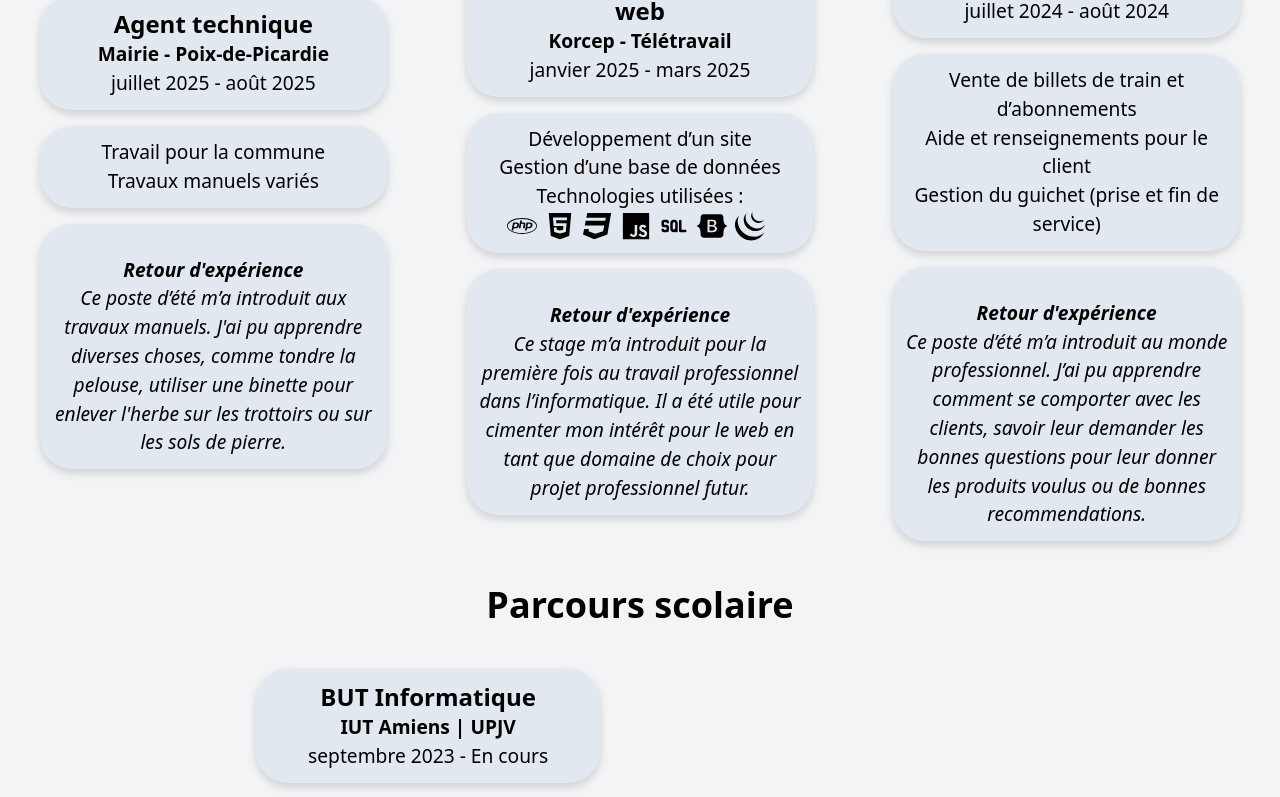
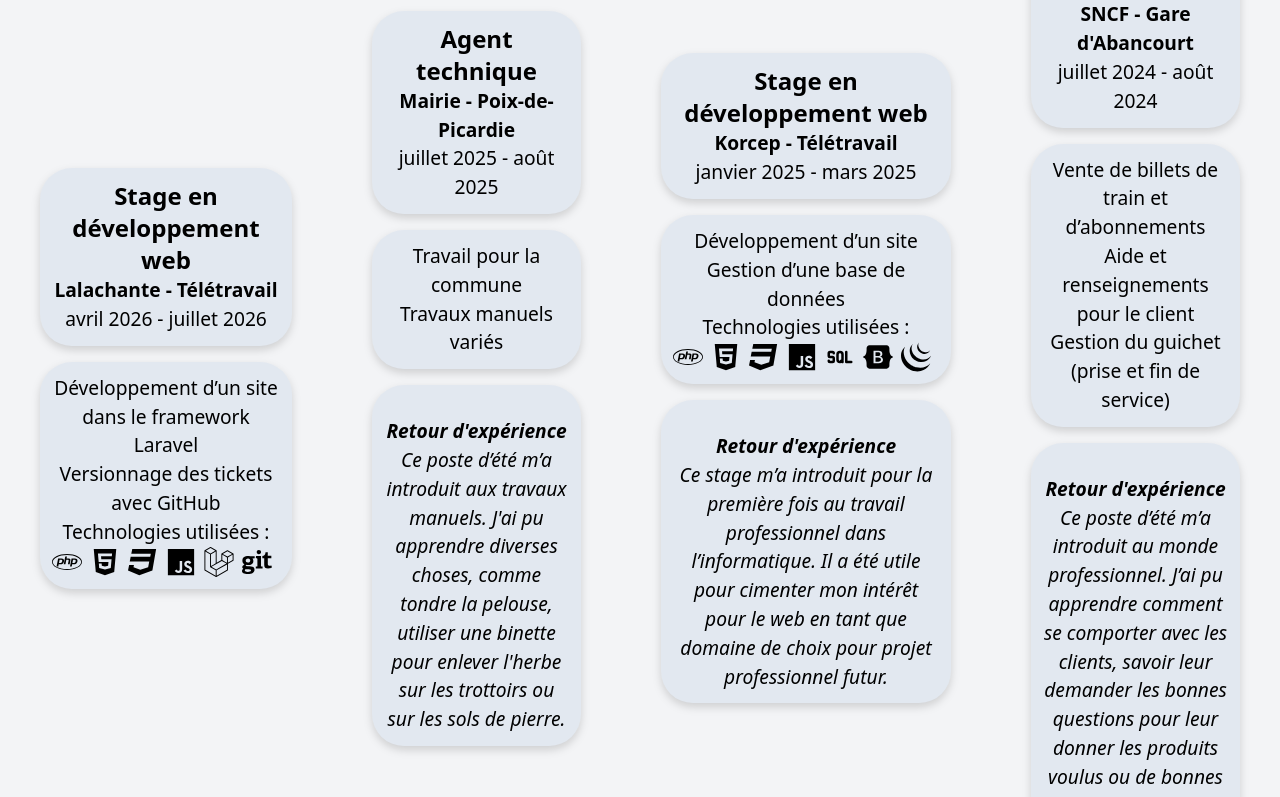
Before and after one commit to Davidkizajr/portfolio, a React (Vite) app: page / in a window 1280 px wide. Shown: the part 426-1223 px from the top of the page. Built offline with nearby package versions, Linux system fonts and the light colour scheme.

Commit message:
Ajout du stage de troisième année

```diff
--- a/src/components/Work.tsx
+++ b/src/components/Work.tsx
@@ -1,6 +1,13 @@
 import { FaJs } from "react-icons/fa6";
 import type WorkAttributes from "../interface/WorkAttributes";
-import { FaBootstrap, FaCss3, FaHtml5, FaPhp } from "react-icons/fa";
+import {
+  FaBootstrap,
+  FaCss3,
+  FaHtml5,
+  FaPhp,
+  FaLaravel,
+  FaGit,
+} from "react-icons/fa";
 import { TbSql } from "react-icons/tb";
 import { SiJquery } from "react-icons/si";
 
@@ -51,6 +58,26 @@ export default function Work() {
       "Ce poste d’été m’a introduit aux travaux manuels. J'ai pu apprendre diverses choses, comme tondre la pelouse, utiliser une binette pour enlever l'herbe sur les trottoirs ou sur les sols de pierre.",
   };
 
+  const Job4: WorkAttributes = {
+    role: "Stage en développement web",
+    location: "Télétravail",
+    company: "Lalachante",
+    start: new Date(2026, 3),
+    end: new Date(2026, 6),
+    description: [
+      "Développement d’un site dans le framework Laravel",
+      "Versionnage des tickets avec GitHub",
+    ],
+    technologies: [
+      { name: "PHP", icon: FaPhp },
+      { name: "HTML", icon: FaHtml5 },
+      { name: "CSS", icon: FaCss3 },
+      { name: "JavaScript", icon: FaJs },
+      { name: "Laravel", icon: FaLaravel },
+      { name: "Git", icon: FaGit },
+    ],
+  };
+
   const DateFormatOptions: Intl.DateTimeFormatOptions = {
     year: "numeric",
     month: "long",
@@ -58,6 +85,36 @@ export default function Work() {
 
   return (
     <div className="flex flex-col md:flex-row justify-center items-center">
+      <div className="my-6 p-5 md:me-5 md:ms-5 md:w-2/5 w-4/5 flex flex-col justify-center gap-4">
+        <div className="bg-slate-200 drop-shadow-lg rounded-4xl p-3">
+          <h3 className="font-semibold text-2xl">{Job4.role}</h3>
+          <p className="font-bold">
+            {Job4.company} - {Job4.location}
+          </p>
+          <p>
+            {new Intl.DateTimeFormat("fr-FR", DateFormatOptions).format(
+              Job4.start,
+            )}{" "}
+            -{" "}
+            {new Intl.DateTimeFormat("fr-FR", DateFormatOptions).format(
+              Job4.end,
+            )}
+          </p>
+        </div>
+        <div className="bg-slate-200 drop-shadow-lg rounded-4xl p-3">
+          {Job4.description.map((element: string) => (
+            <p key={4}>{element}</p>
+          ))}
+          <p>Technologies utilisées :</p>
+          <ul className="list-inside flex items-center justify-center">
+            {Job4.technologies?.map((tech) => (
+              <li key={tech.name}>
+                <tech.icon className="me-2 text-3xl" />
+              </li>
+            ))}
+          </ul>
+        </div>
+      </div>
       <div className="my-6 p-5 md:me-5 md:ms-5 md:w-2/5 w-4/5 flex flex-col justify-center gap-4">
         <div className="bg-slate-200 drop-shadow-lg rounded-4xl p-3">
           <h3 className="font-semibold text-2xl">{Job3.role}</h3>
--- a/src/interface/WorkAttributes.ts
+++ b/src/interface/WorkAttributes.ts
@@ -8,7 +8,7 @@ export default interface WorkAttributes {
   end: Date;
   description: string[];
   technologies?: Technology[];
-  opinion: string;
+  opinion?: string;
 }
 
 export interface Technology {
```
